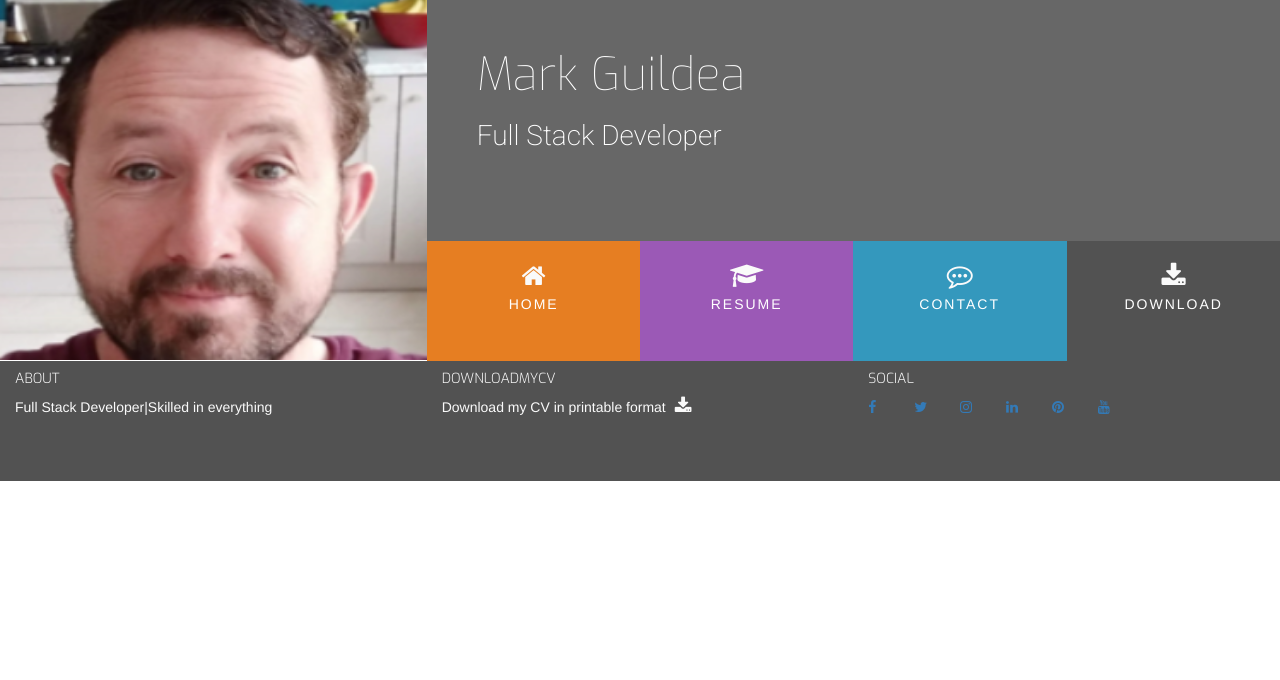
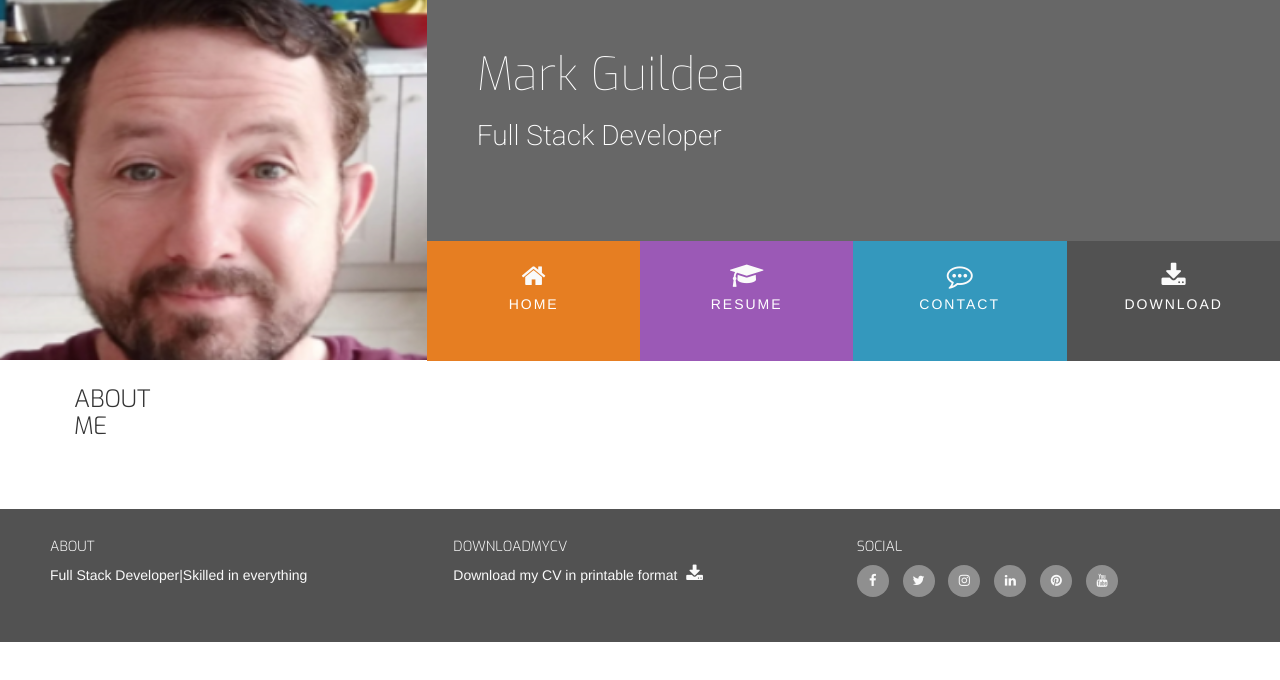
Before and after one commit to markguildea73/resume, a plain HTML site: page index.html in a window 1280 px wide. Drawn offline with nearby package versions, Linux system fonts and the light colour scheme.

Commit message:
updated for project section work

```diff
--- a/assets/css/style.css
+++ b/assets/css/style.css
@@ -5,6 +5,11 @@
 .bg-color-name-title {
     background-color: #676767;
 }
+
+.bg-color-three-reasons {
+    background-color: #ffffff;
+}
+
 .ul-menu-color-home {
     background-color: #e67e22;
 }
@@ -34,7 +39,6 @@ h4 {
 
 }
 
-
 .general-sub {
     font-family: "Exo", sans-serif;
     font-weight: 300;
@@ -43,6 +47,24 @@ h4 {
 
 .inline-block {
     display: inline-block;
+}
+
+.section-column {
+    padding:0 30px 30px;
+    float: none;
+    display: table-cell;
+}
+.row-table {
+    display: table;
+
+}
+
+.section-heading {
+    font-family: "Exo", sans-serif;
+    font-weight: 300;
+    margin-top: 25px;
+    margin-bottom: 40px;
+
 }
 
 /*.................................heading*/
@@ -161,6 +183,8 @@ footer .cv-pdf i:hover{
     transition: all 0.3s ease-in-out;
     -moz-transition: all 0.5s ease-in-out;
     -webkit-transition: all 0.5s ease-in-out;
+    -o-transition: all 0.5s ease-in-out;
+
 }
 
 .social-links {
@@ -169,5 +193,25 @@ footer .cv-pdf i:hover{
 
 .social-links li a i{
     width: 32px;
+    height: 32px;
+    padding: 12px 0;
+    border-radius: 50%;
+    font-size: 13px;
+    line-height: 7px;
+    text-align: center;
+    color: #fafafa;
+    background:#8f8f8f;
+    -moz-transition: all 0.5s ease-in-out;
+    -webkit-transition: all 0.5s ease-in-out;
+    -o-transition: all 0.5s ease-in-out;
 
 }
+
+.social-links li a i:hover{
+    background: #e84610;
+}
+
+#footer-details {
+    margin: 20px;
+
+}
--- a/index.html
+++ b/index.html
@@ -41,12 +41,20 @@
             </div>
         </header>
 
-        <section>
+        <section class="container-fluid">
+            <div class="row row-table">
+                <div class="col-xs-12 col-sm-12 col-md-8 bg-color-three-reasons section-column">
+                    <div class="row">
+                        <div class="col-md-8">
+                            <h3 class="section-heading uppercase">About Me</h3>
+                        </div>
+                    </div>
+                </div>
+            </div>
+        </section>
 
-
-        </section>
         <footer class="container-fluid">
-            <div class="row">
+            <div id="footer-details" class="row">
                 <div class="col-sm-4">
                     <h5 class="uppercase general-sub">About</h5>
                     <p class="inline-block">
```
